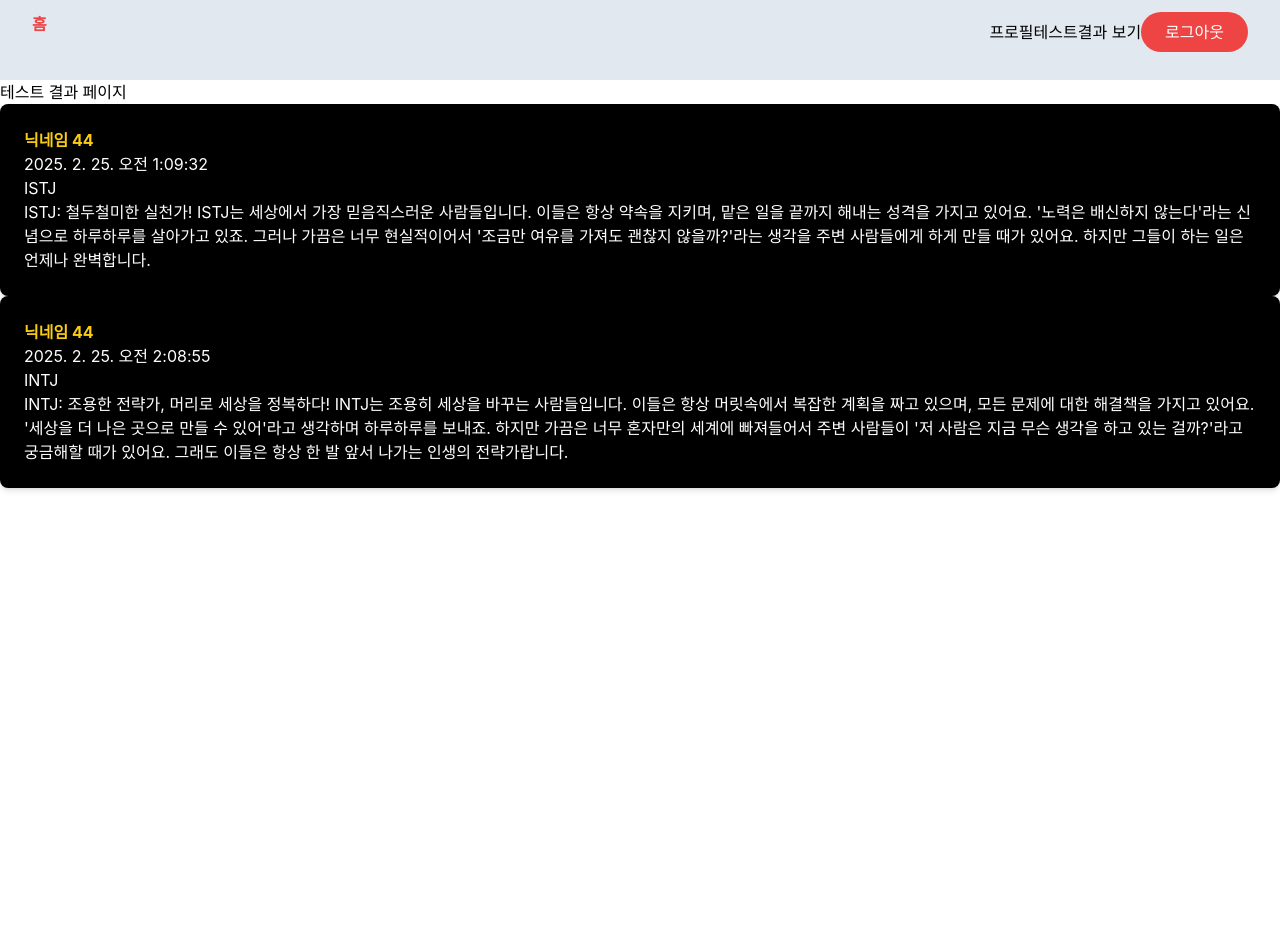
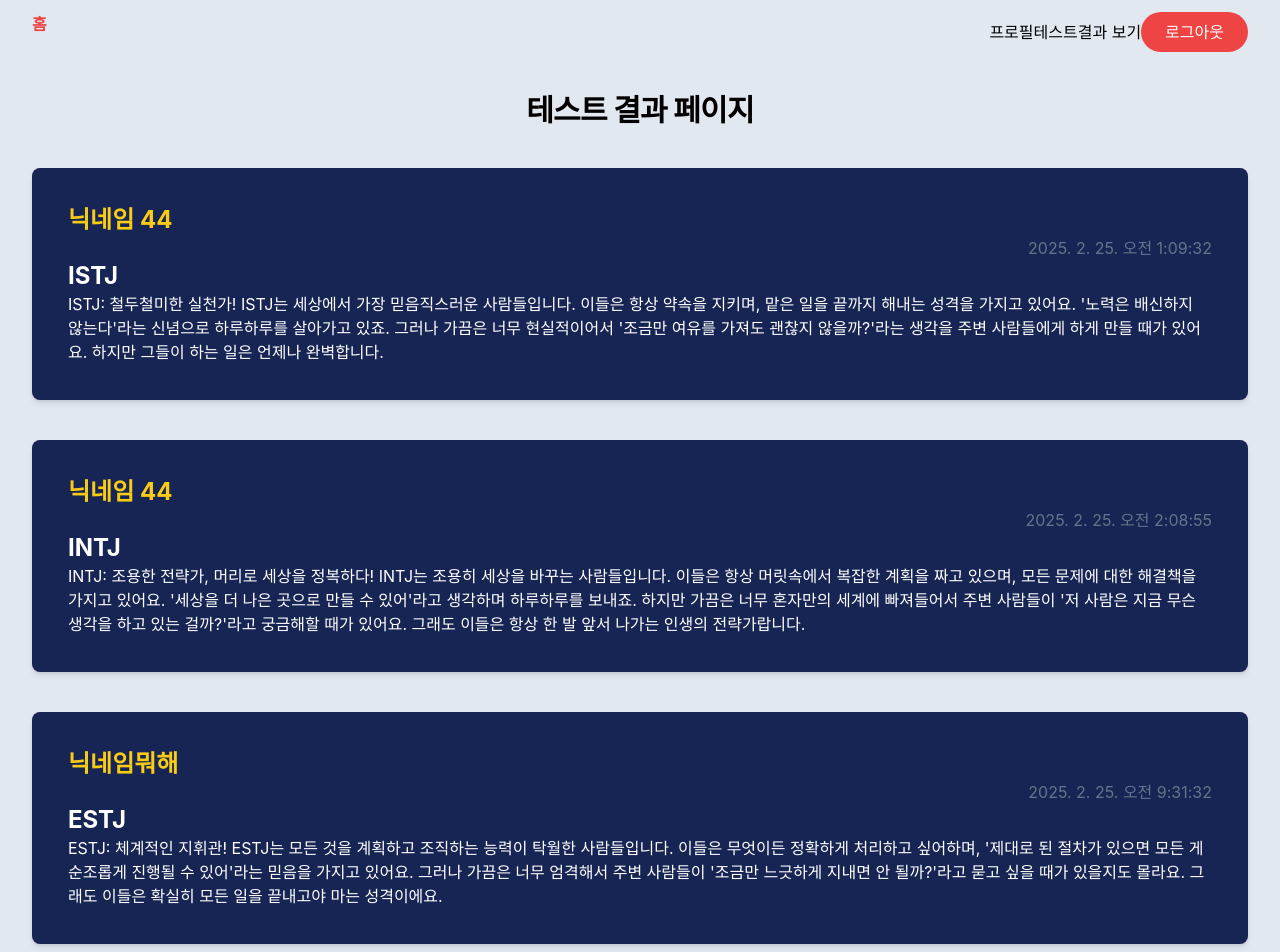
Before and after one commit to pnh135/my-mbti-test, a React (Vite) app: page /results in a window 1280 px wide. Shown: the top 952 px of the page. Before the commit the page ends 800 px from the top, so only its background shows below. Built offline with nearby package versions, Linux system fonts and the light colour scheme; data requests are answered from the project's data file; sample sign-in values are in the browser's storage.

Commit message:
Style: TestResultItem css 수정

```diff
--- a/db.json
+++ b/db.json
@@ -15,6 +15,14 @@
       "isOwer": "user123456",
       "nickname": "닉네임 44",
       "visibility": true
+    },
+    {
+      "id": "b87e",
+      "mbtiResult": "ESTJ",
+      "date": "2025. 2. 25. 오전 9:31:32",
+      "isOwer": "user123456",
+      "nickname": "닉네임뭐해",
+      "visibility": true
     }
   ]
 }
--- a/src/components/TestResultItem.jsx
+++ b/src/components/TestResultItem.jsx
@@ -11,26 +11,28 @@
 
   return (
     <>
-      <div className="bg-black rounded-lg shadow-md p-6 hover:shadow-lg transition-shadow relative">
-        <div className="text-yellow-400 font-bold">{item.nickname}</div>
-        <div className="text-white">{item.date}</div>
-        <div className="text-white"> {item.mbtiResult}</div>
+      <div className="bg-blue-950 rounded-lg shadow-md p-9 hover:shadow-lg transition-shadow relative">
+        <div className="text-yellow-400 font-bold text-2xl">
+          {item.nickname}
+        </div>
+        <div className="text-slate-500 text-right">{item.date}</div>
+        <div className="text-white font-bold text-2xl"> {item.mbtiResult}</div>
         <div className="text-white">
           {mbtiDescriptions[item.mbtiResult] ||
             "해당 성격 유형에 대한 설명이 없습니다."}
         </div>
 
         {item.isOwer === user?.id ? (
-          <div>
+          <div className="space-x-5">
             <button
-              className="bg-blue-400"
+              className="bg-blue-400  text-white py-2 rounded-lg hover:bg-blue-600 transition duration-300"
               onClick={() => updataTestResultVisibility()}
             >
               비공개로 전환
             </button>
             <button
-              className="bg-red-300"
-              onClick={(id) => deleteTestResult(id)}
+              className="bg-red-300  text-white py-2 rounded-lg hover:bg-red-400 transition duration-300 w-10"
+              onClick={(isOwer) => deleteTestResult(isOwer)}
             >
               삭제
             </button>
--- a/src/pages/TestResult.jsx
+++ b/src/pages/TestResult.jsx
@@ -18,8 +18,10 @@
   }, []);
 
   return (
-    <div>
-      <h1>테스트 결과 페이지</h1>
+    <div className="flex min-h-full flex-col gap-10 justify-between px-6 py-3 lg:px-8 bg-slate-200">
+      <h1 className="text-center text-3xl font-bold tracking-tight">
+        테스트 결과 페이지
+      </h1>
       {testResults.map((item) => {
         return <TestResultItem key={item.id} item={item} />;
       })}
```
